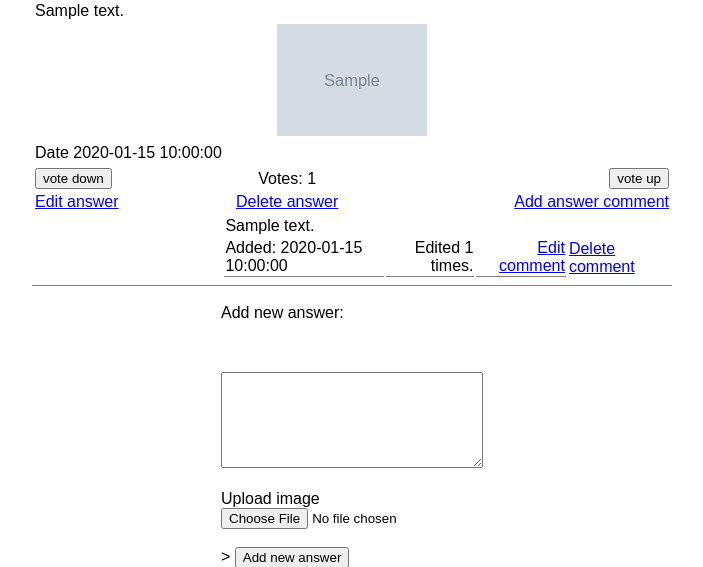
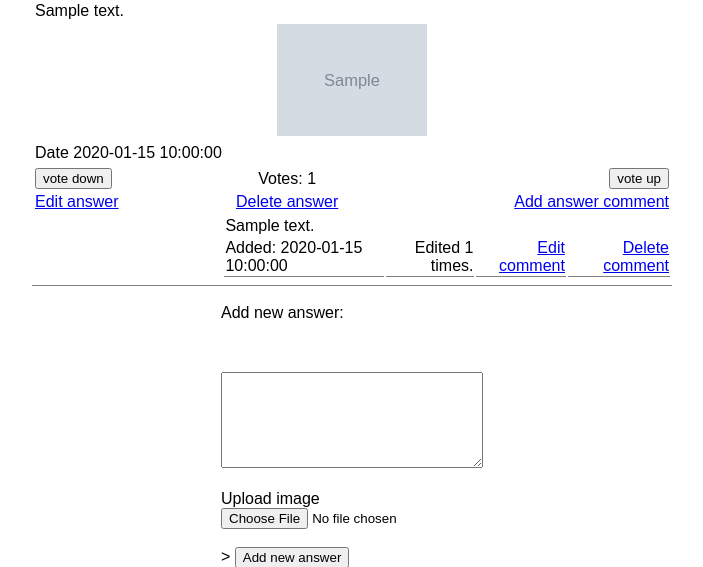
Before and after one commit to CodecoolGlobal/ask-mate-3-python-Cseplonorbert, a Flask app: template templates/question.html in a window 1280 px wide. Shown: the part 532-1099 px from the top of the page, without its empty margins (288-991 px from the left). Run offline with Flask 2, Linux system fonts and the light colour scheme; the template is opened without the code that fills it: most values are stand-ins (such as "Sample title", 1, 10 or a date in 2020); grey boxes marked "Sample" are stand-in pictures.

Commit message:
style: question.html/ add style to table data

```diff
--- a/templates/question.html
+++ b/templates/question.html
@@ -132,7 +132,7 @@
                             <td class="td-comment">Added: {{ comment["submission_time"] }}</td>
                             <td class="td-right-bottom-border">Edited {{ comment["edited_count"] }} times.</td>
                             <td class="td-right-bottom-border"><a href="{{ url_for('edit_comment', comment_id=comment['id'], question_id=question['id']) }}"> Edit comment</a></td>
-                            <td><a href="{{ url_for('delete_comment', comment_id=comment['id'], question_id=question['id']) }}">Delete comment</a></td>
+                            <td class="td-right-bottom-border"><a href="{{ url_for('delete_comment', comment_id=comment['id'], question_id=question['id']) }}">Delete comment</a></td>
                         </tr>
                     {% endif %}
             </table>
```
